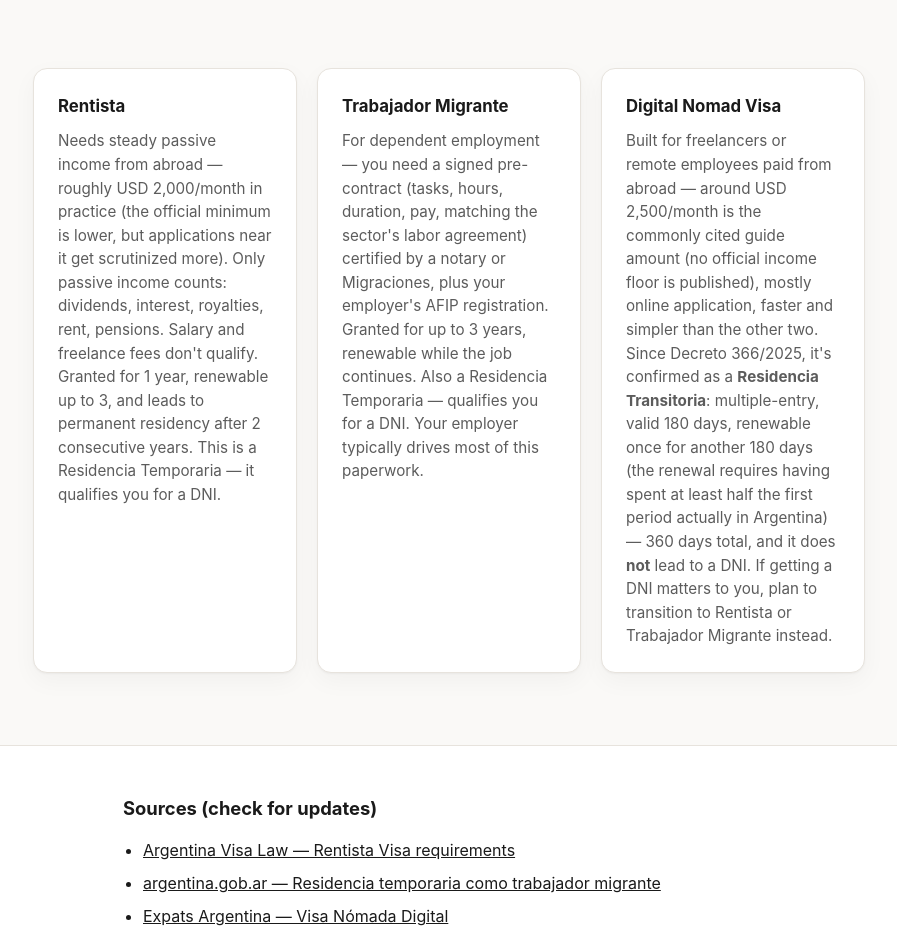
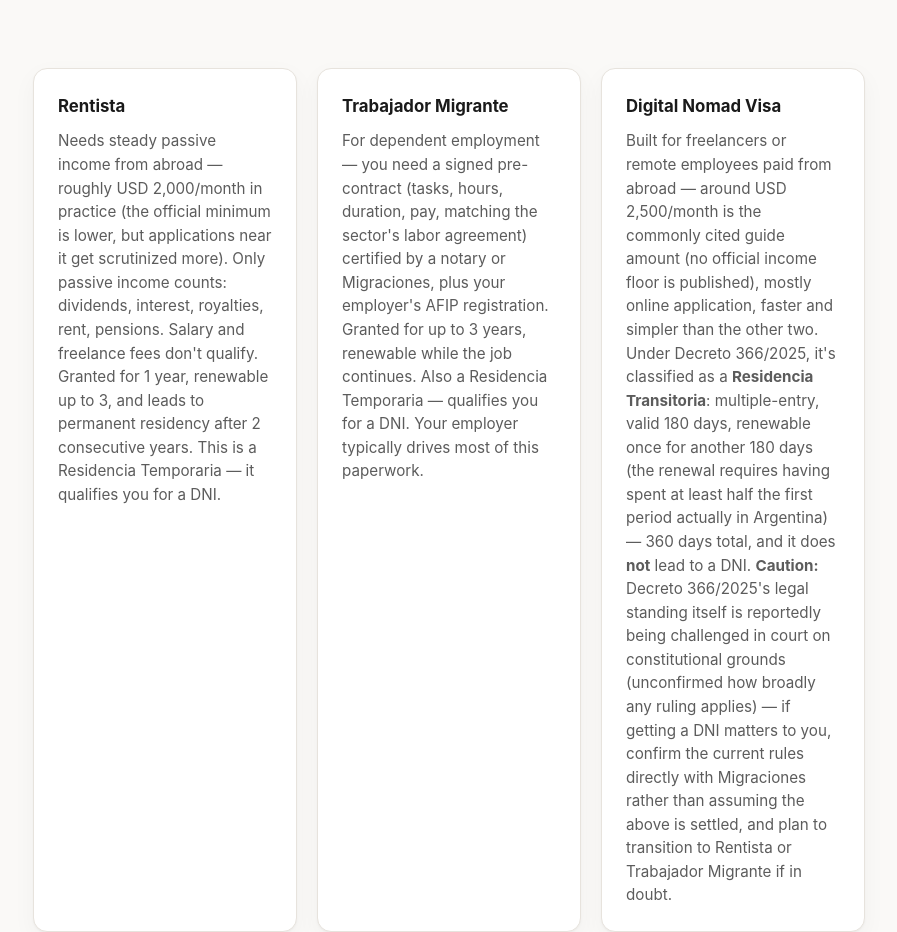
Before and after one commit to 5hitcake/Expat, a plain HTML site: page guides/visa-decision.html in a window 1280 px wide. Shown: the part 980-1912 px from the top of the page, without its empty margins (191-1088 px from the left). Drawn offline with Linux system fonts and the light colour scheme.

Commit message:
Flag legal uncertainty around Decreto 366/2025 (digital nomad visa)
One source reports a court ruling declared DNU 366/2025 null on
constitutional grounds, though it's unconfirmed how broadly that
applies and no other source corroborates it yet. Softened the
previous confident "confirmed" wording and added a caution pointing
readers to Migraciones directly rather than treating the visa rules
as settled.

Everything else checked this round (DNU 70/2023 status, blue dollar
rate, ARCA/CUIT process, BA province hospital bill) is unchanged
from the October 26 check.

Co-Authored-By: Claude Sonnet 5 <noreply@anthropic.com>
Claude-Session: https://claude.ai/code/session_01M9xGg1xUcTXLCHJpeEF8Sz

```diff
--- a/guides/visa-decision.html
+++ b/guides/visa-decision.html
@@ -93,7 +93,7 @@
 
         <div class="feature-card">
           <h3>Digital Nomad Visa</h3>
-          <p>Built for freelancers or remote employees paid from abroad — around USD 2,500/month is the commonly cited guide amount (no official income floor is published), mostly online application, faster and simpler than the other two. Since Decreto 366/2025, it's confirmed as a <strong>Residencia Transitoria</strong>: multiple-entry, valid 180 days, renewable once for another 180 days (the renewal requires having spent at least half the first period actually in Argentina) — 360 days total, and it does <strong>not</strong> lead to a DNI. If getting a DNI matters to you, plan to transition to Rentista or Trabajador Migrante instead.</p>
+          <p>Built for freelancers or remote employees paid from abroad — around USD 2,500/month is the commonly cited guide amount (no official income floor is published), mostly online application, faster and simpler than the other two. Under Decreto 366/2025, it's classified as a <strong>Residencia Transitoria</strong>: multiple-entry, valid 180 days, renewable once for another 180 days (the renewal requires having spent at least half the first period actually in Argentina) — 360 days total, and it does <strong>not</strong> lead to a DNI. <strong>Caution:</strong> Decreto 366/2025's legal standing itself is reportedly being challenged in court on constitutional grounds (unconfirmed how broadly any ruling applies) — if getting a DNI matters to you, confirm the current rules directly with Migraciones rather than assuming the above is settled, and plan to transition to Rentista or Trabajador Migrante if in doubt.</p>
         </div>
 
       </div>
```
